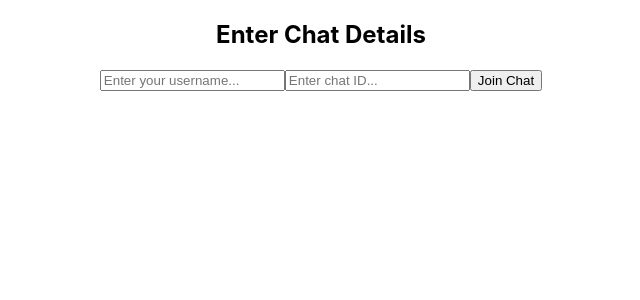
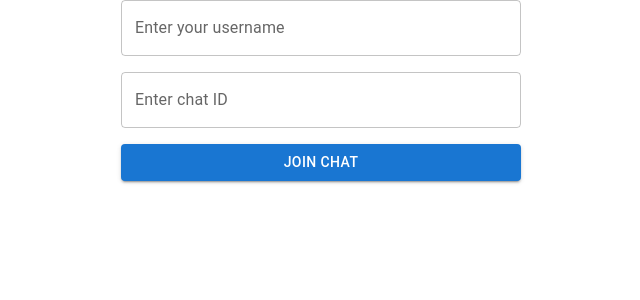
Before and after one commit to nissedanielsen/chatty, a React (Create React App) app in the folder chatty-client/: page / in a window 1280 px wide. Shown: the top 300 px of the page, without its empty margins (319-959 px from the left). Built offline with nearby package versions, Linux system fonts and the light colour scheme; the HTML template or start-up script is replaced by a standard one.

Commit message:
refactored client into more modular structure

```diff
--- a/chatty-client/package.json
+++ b/chatty-client/package.json
@@ -3,6 +3,9 @@
   "version": "0.1.0",
   "private": true,
   "dependencies": {
+    "@emotion/react": "^11.14.0",
+    "@emotion/styled": "^11.14.0",
+    "@mui/material": "^6.4.5",
     "@testing-library/dom": "^10.4.0",
     "@testing-library/jest-dom": "^6.6.3",
     "@testing-library/react": "^16.2.0",
--- a/chatty-client/src/components/Chat.jsx
+++ b/chatty-client/src/components/Chat.jsx
@@ -1,8 +1,9 @@
 import { useState, useEffect } from "react";
 import useWebSocket from "../services/useWebSocket";
 import SendMessageForm from "./SendMessageForm";
+import ChatRoom from "./ChatRoom";
+import ChatJoin from "./ChatJoin";
 import { fetchMessagesByChatId } from "../services/messageService";
-import ChatRoom from "./ChatRoom";
 
 const Chat = () => {
   const [chatId, setChatId] = useState("");
@@ -57,21 +58,14 @@ const Chat = () => {
   return (
     <div>
       {!connected ? (
-        <div>
-          <h2>Enter Chat Details</h2>
-          <input
-            type="text"
-            value={userId}
-            onChange={(e) => setUserId(e.target.value)}
-            placeholder="Enter your username..."
-          />
-          <input
-            type="text"
-            value={chatId}
-            onChange={(e) => setChatId(e.target.value)}
-            placeholder="Enter chat ID..."
-          />
-          <button onClick={handleConnect}>Join Chat</button>
+      <div>
+      <ChatJoin
+                userId={userId}
+                setUserId={setUserId}
+                chatId={chatId}
+                setChatId={setChatId}
+                onJoinChat={handleConnect}
+              />
         </div>
       ) : (
         <div>
--- /dev/null
+++ b/chatty-client/src/components/ChatJoin.jsx
@@ -0,0 +1,27 @@
+import { TextField, Button, Box } from "@mui/material";
+
+const ChatJoin = ({ userId, setUserId, chatId, setChatId, onJoinChat }) => {
+  return (
+    <Box sx={{ display: "flex", flexDirection: "column", gap: 2, maxWidth: 400, margin: "auto" }}>
+      <TextField
+        label="Enter your username"
+        value={userId}
+        onChange={(e) => setUserId(e.target.value)}
+        variant="outlined"
+        fullWidth
+      />
+      <TextField
+        label="Enter chat ID"
+        value={chatId}
+        onChange={(e) => setChatId(e.target.value)}
+        variant="outlined"
+        fullWidth
+      />
+      <Button variant="contained" color="primary" onClick={onJoinChat}>
+        Join Chat
+      </Button>
+    </Box>
+  );
+};
+
+export default ChatJoin;
--- a/chatty-client/src/components/ChatRoom.jsx
+++ b/chatty-client/src/components/ChatRoom.jsx
@@ -1,10 +1,24 @@
 import Message from "./Message";
+import { Box } from "@mui/material";
+import ChatRoomHeader from "./ChatRoomHeader";
 
 const ChatRoom = ({ chatId, userId, messages }) => {
   return (
-    <div>
-      <h2>Chat Room: {chatId} - Username: {userId}</h2>
-      <ul>
+    <Box sx={{ padding: 2, minHeight: '100vh', backgroundColor: '#f4f4f4' }}>
+      {/* Chat Room Header Component */}
+      <ChatRoomHeader chatId={chatId} userId={userId} />
+
+      {/* Messages List */}
+      <Box
+        component="ul"
+        sx={{
+          listStyleType: "none",
+          paddingLeft: 0,
+          marginBottom: 3,
+          maxHeight: '60vh',
+          overflowY: 'auto',
+        }}
+      >
         {messages.map((msg, index) => (
           <Message
             key={index}
@@ -14,8 +28,8 @@ const ChatRoom = ({ chatId, userId, messages }) => {
             userId={userId}
           />
         ))}
-      </ul>
-    </div>
+      </Box>
+    </Box>
   );
 };
 
--- /dev/null
+++ b/chatty-client/src/components/ChatRoomHeader.jsx
@@ -0,0 +1,16 @@
+import { Box, Typography, Paper } from "@mui/material";
+
+const ChatRoomHeader = ({ chatId, userId }) => {
+  return (
+    <Paper elevation={3} sx={{ padding: 2, marginBottom: 2 }}>
+      <Typography variant="h5" sx={{ fontWeight: "bold" }}>
+        Chat Room: {chatId}
+      </Typography>
+      <Typography variant="body1" sx={{ color: "gray" }}>
+        Username: {userId}
+      </Typography>
+    </Paper>
+  );
+};
+
+export default ChatRoomHeader;
--- a/chatty-client/src/components/Message.jsx
+++ b/chatty-client/src/components/Message.jsx
@@ -1,13 +1,42 @@
+import React from 'react';
+import { ListItem, Typography, Box } from '@mui/material';
+
 const Message = ({ senderId, content, timestamp, userId }) => {
-    return (
-      <li>
-        <strong>{senderId === userId ? "Me" : senderId}:</strong> {content}
-        <br />
-        <small style={{ fontSize: "0.8em" }}>
+  const isSenderMe = senderId === userId;
+
+  return (
+    <ListItem
+      sx={{
+        justifyContent: isSenderMe ? 'flex-end' : 'flex-start',
+        marginBottom: 1,
+      }}
+    >
+      <Box
+        sx={{
+          maxWidth: '75%',
+          backgroundColor: isSenderMe ? '#1976d2' : '#e0e0e0',
+          color: isSenderMe ? '#fff' : '#000',
+          padding: 1,
+          borderRadius: '10px',
+        }}
+      >
+        {/* Sender name */}
+        <Typography variant="body2" sx={{ fontWeight: 'bold' }}>
+          {isSenderMe ? 'Me' : senderId}:
+        </Typography>
+
+        {/* Message content */}
+        <Typography variant="body1" sx={{ marginBottom: 1 }}>
+          {content}
+        </Typography>
+
+        {/* Timestamp */}
+        <Typography variant="caption" sx={{ fontSize: '0.75em' }}>
           {new Date(timestamp).toLocaleString()}
-        </small>
-      </li>
-    );
-  };
+        </Typography>
+      </Box>
+    </ListItem>
+  );
+};
 
-  export default Message;
+export default Message;
--- a/chatty-client/src/components/SendMessageForm.jsx
+++ b/chatty-client/src/components/SendMessageForm.jsx
@@ -1,4 +1,5 @@
 import { useState } from "react";
+import { TextField, Button, Box, Typography } from "@mui/material";
 
 const SendMessageForm = ({ socket, userId, chatId }) => {
   const [message, setMessage] = useState("");
@@ -7,28 +8,51 @@ const SendMessageForm = ({ socket, userId, chatId }) => {
     if (socket && message.trim()) {
       const msgObject = {
         chatId: chatId,
-        senderId: userId, // Include the senderId from the user input
+        senderId: userId,
         content: message,
         timestamp: new Date().toISOString(),
       };
 
       socket.send(JSON.stringify(msgObject));
-      setMessage(""); // Clear input after sending
+      setMessage("");
     } else {
       console.error("Cannot send an empty message!");
     }
   };
 
   return (
-    <div>
-      <input
-        type="text"
+    <Box
+      component="form"
+      display="flex"
+      justifyContent="center"
+      alignItems="center"
+      padding={2}
+      borderTop="1px solid #ddd"
+    >
+      <TextField
+        label="Type a message..."
+        variant="outlined"
+        fullWidth
         value={message}
         onChange={(e) => setMessage(e.target.value)}
-        placeholder="Type a message..."
+        sx={{
+          marginRight: 2,
+          backgroundColor: "#fff",
+        }}
       />
-      <button onClick={handleSendMessage}>Send</button>
-    </div>
+      <Button
+        variant="contained"
+        color="primary"
+        onClick={handleSendMessage}
+        disabled={!message.trim()}
+        sx={{
+          minWidth: 100,
+          fontWeight: 'bold',
+        }}
+      >
+        Send
+      </Button>
+    </Box>
   );
 };
 
```
Also changed, not shown: 1 other file (tests, documents, lock files or other folders).
